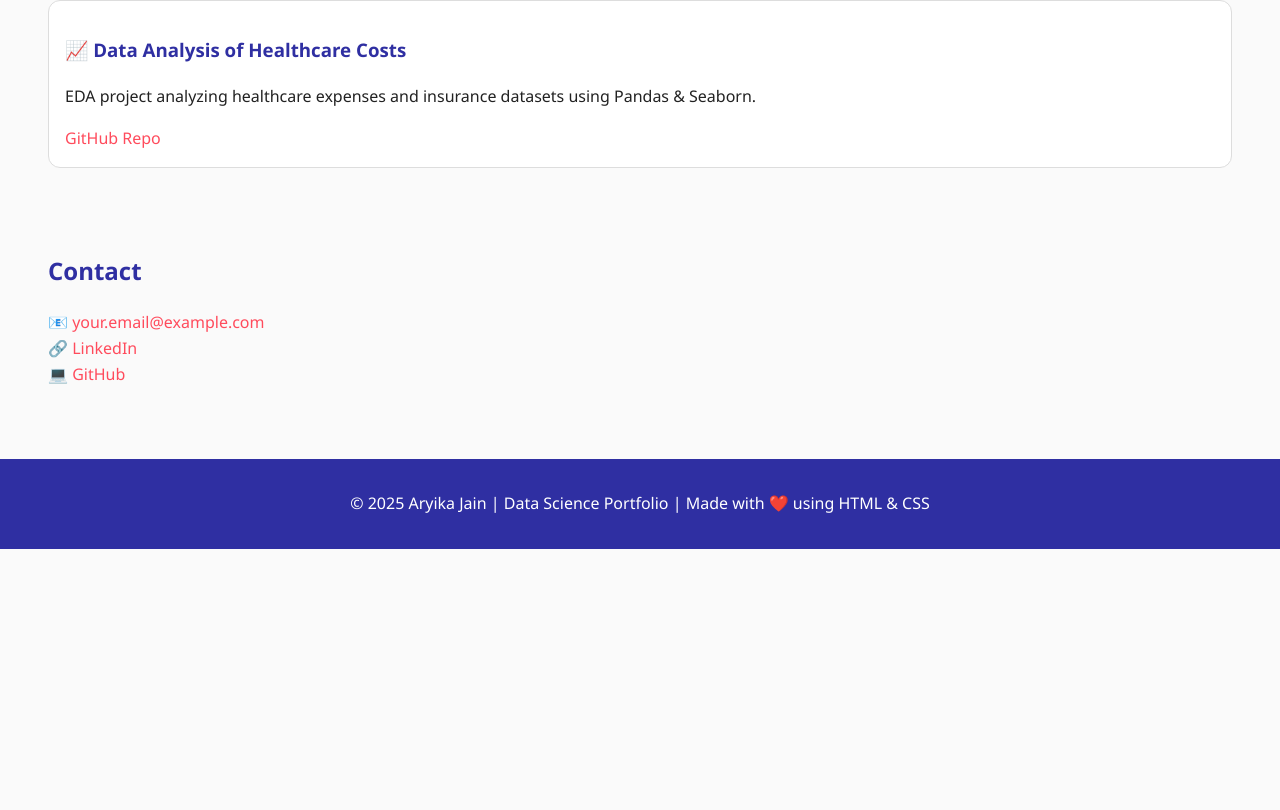
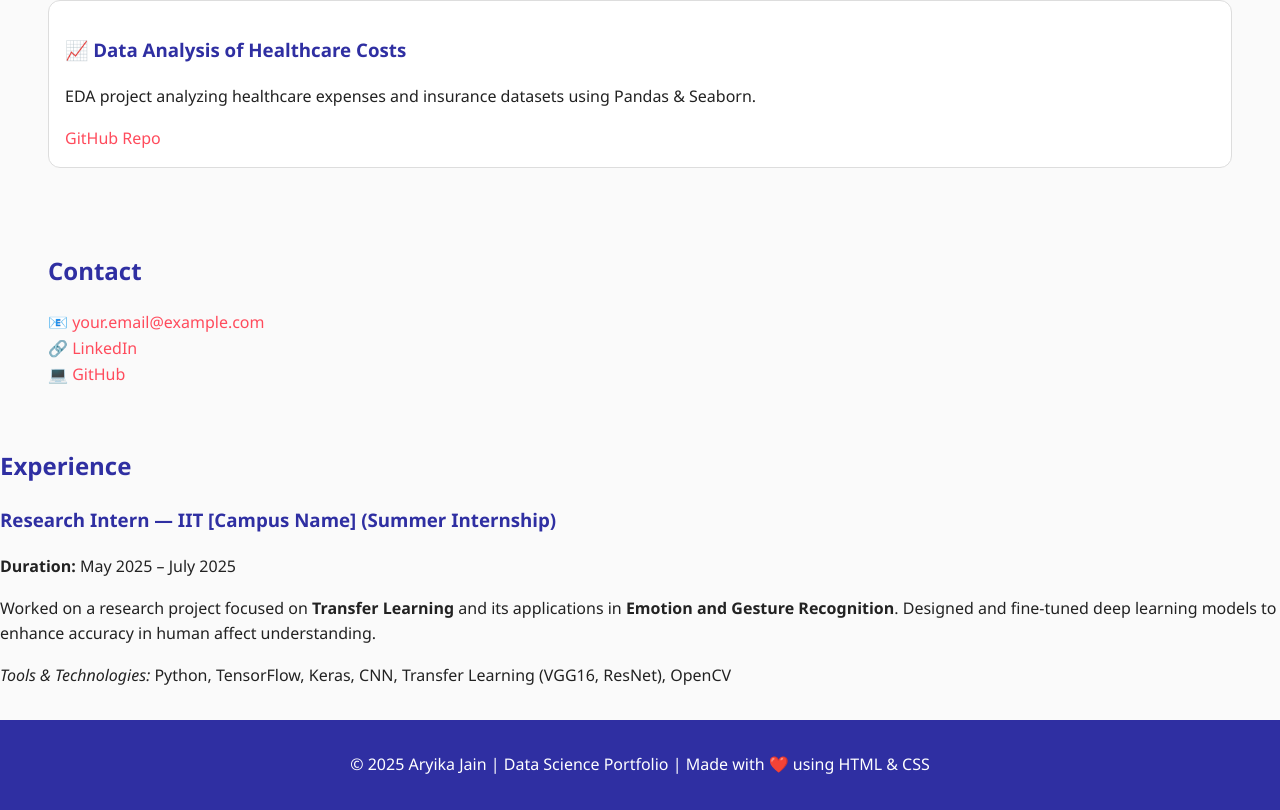
Before and after one commit to aryikajain/aryikajain.github.io, a plain HTML site: page index.html in a window 1280 px wide. Shown: the part 1345-2155 px from the top of the page. Before the commit the page ends 1894 px from the top, so only its background shows below. Drawn offline with Linux system fonts and the light colour scheme.

Commit message:
Add experience section to index.html
Added experience section detailing research internship.

```diff
--- a/index.html
+++ b/index.html
@@ -69,6 +69,21 @@
       💻 <a href="https://github.com/aryikajain">GitHub</a>
     </p>
   </section>
+  <div class="section">
+  <h2> Experience</h2>
+
+  <div class="item">
+    <h3>Research Intern — IIT [Campus Name] (Summer Internship)</h3>
+    <p><strong>Duration:</strong> May 2025 – July 2025</p>
+    <p>
+      Worked on a research project focused on <strong>Transfer Learning</strong> and its applications in
+      <strong>Emotion and Gesture Recognition</strong>.
+      Designed and fine-tuned deep learning models to enhance accuracy in human affect understanding.
+    </p>
+    <p><i>Tools & Technologies:</i> Python, TensorFlow, Keras, CNN, Transfer Learning (VGG16, ResNet), OpenCV</p>
+  </div>
+</div>
+
 
   <footer>
     <p>© 2025 Aryika Jain | Data Science Portfolio | Made with ❤️ using HTML & CSS</p>
```
